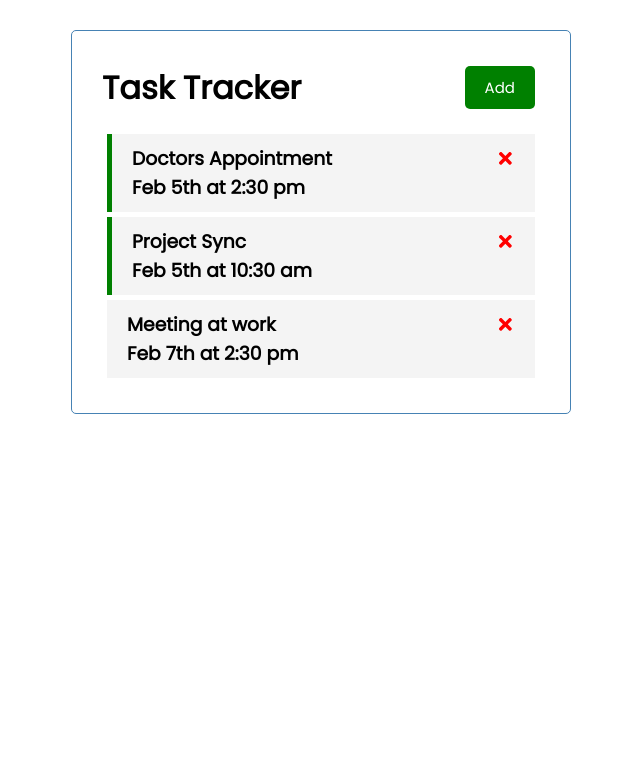
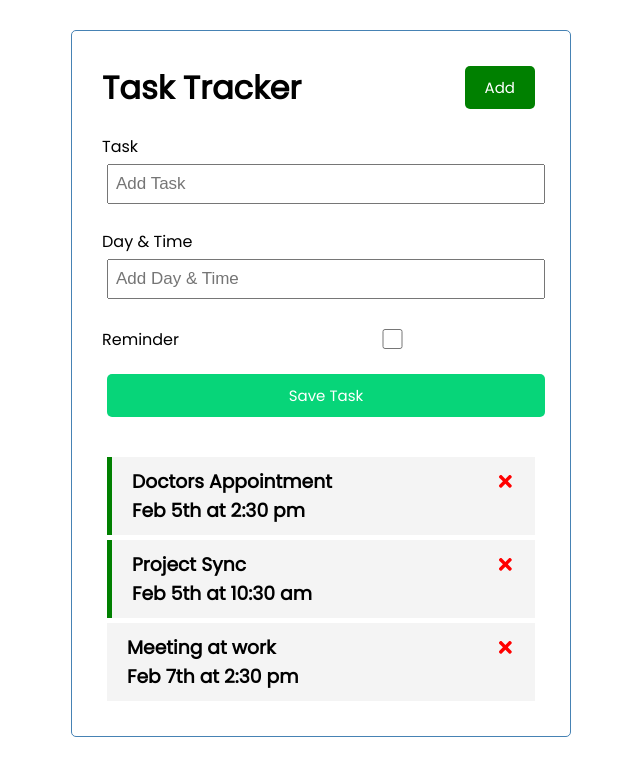
Before and after one commit to benedictkioko/react-task-tracker, a React (Create React App) app: page / in a window 1280 px wide. Shown: the top 776 px of the page, without its empty margins (319-959 px from the left). Built offline with nearby package versions, Linux system fonts and the light colour scheme.

Commit message:
added create new task form

```diff
--- a/src/App.js
+++ b/src/App.js
@@ -1,6 +1,7 @@
 import { useState } from 'react'
 import Header from './components/Header'
 import Tasks from './components/Tasks'
+import AddTask from './components/AddTask'
 
 function App() {
 
@@ -42,6 +43,7 @@
   return (
     <div className="container">
       < Header/>
+      <AddTask />
       { tasks.length > 0 ?(
         < Tasks tasks = { tasks } onDelete={deleteTask}
           onToggle={toggleReminder}
--- /dev/null
+++ b/src/components/AddTask.js
@@ -0,0 +1,22 @@
+const AddTask = () => {
+    return (
+        <form className='add-form'>
+            <div className='form-control'>
+                <label>Task</label>
+                <input type='text' placeholder='Add Task' />
+            </div>
+            <div className='form-control'>
+                <label>Day & Time</label>
+                <input type='text' placeholder='Add Day & Time' />
+            </div>
+            <div className='form-control form-control-check'>
+                <label>Reminder</label>
+                <input type='checkbox' />
+            </div>
+
+            <input type='submit' value='Save Task' className='btn btn-block'/>
+        </form>
+    )
+}
+
+export default AddTask
```
Also changed, not shown: 1 other file (tests, documents, lock files or other folders).
